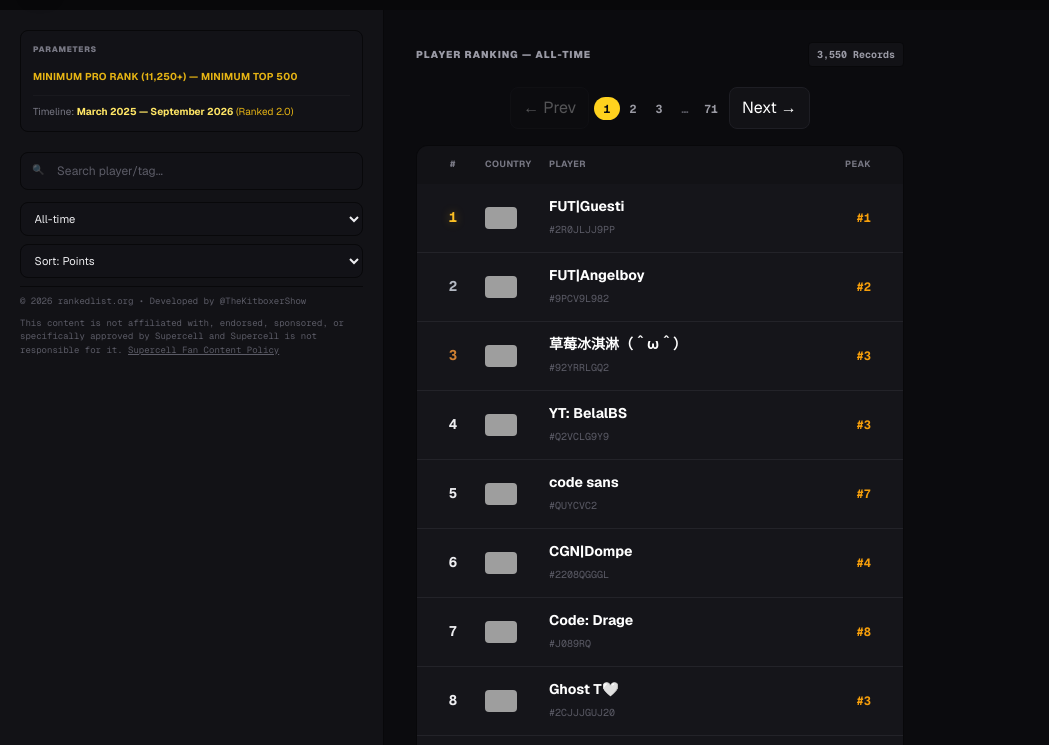
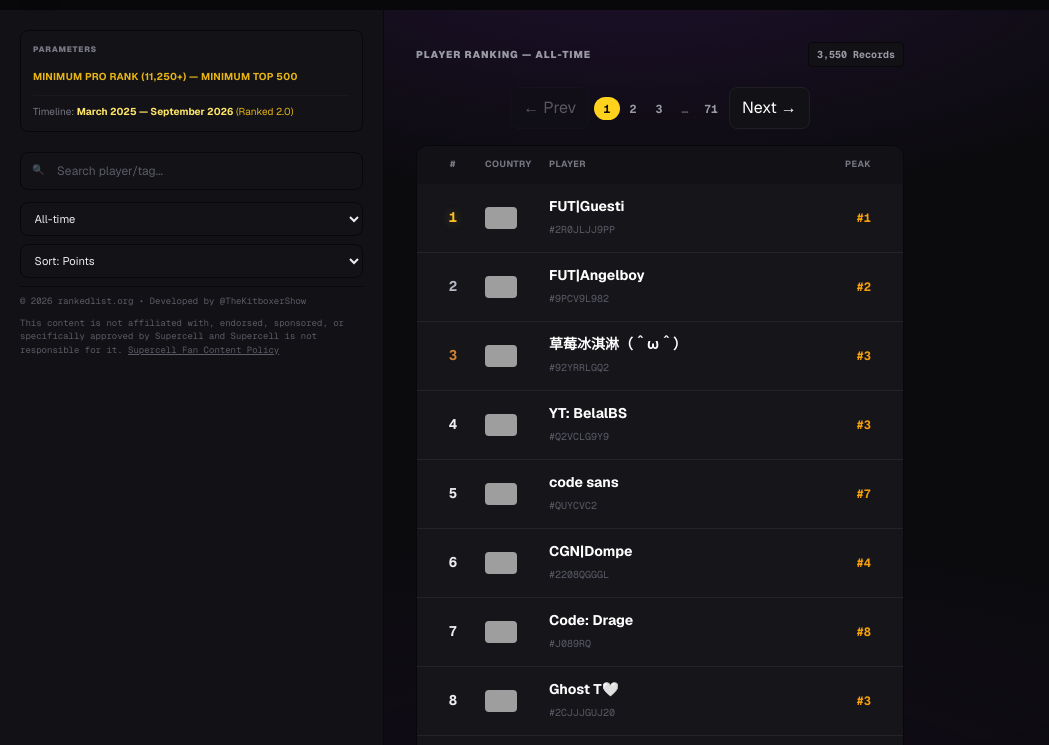
Before and after one commit to TheDyingShow/brawl-ranked-list, a plain HTML site: page index.html in a window 1280 px wide. Shown: the part 54-799 px from the top of the page, without its empty margins (0-1049 px from the left). Drawn offline with nearby package versions, Linux system fonts and the light colour scheme; grey boxes are pictures that could not be loaded.

Commit message:
Enhance body background with gradients and fixed attachment
Added radial gradient background and fixed attachment to body.

```diff
--- a/css/styles.css
+++ b/css/styles.css
@@ -1,4 +1,12 @@
-body { background-color: #0b0b0e; color: #ededf0; }
+body {
+    color: #ededf0;
+    background-color: #0b0b0e;
+    background-image:
+        radial-gradient(ellipse 70% 45% at 50% 0%, rgba(147, 51, 234, 0.14), transparent 70%),
+        radial-gradient(ellipse 90% 60% at 50% 115%, rgba(88, 28, 135, 0.10), transparent 70%),
+        radial-gradient(ellipse 120% 100% at 50% 45%, transparent 55%, rgba(0, 0, 0, 0.55) 100%);
+    background-attachment: fixed;
+}
 ::-webkit-scrollbar { width: 8px; }
 ::-webkit-scrollbar-track { background: #0b0b0e; }
 ::-webkit-scrollbar-thumb { background: #33343c; border-radius: 4px; }
```
